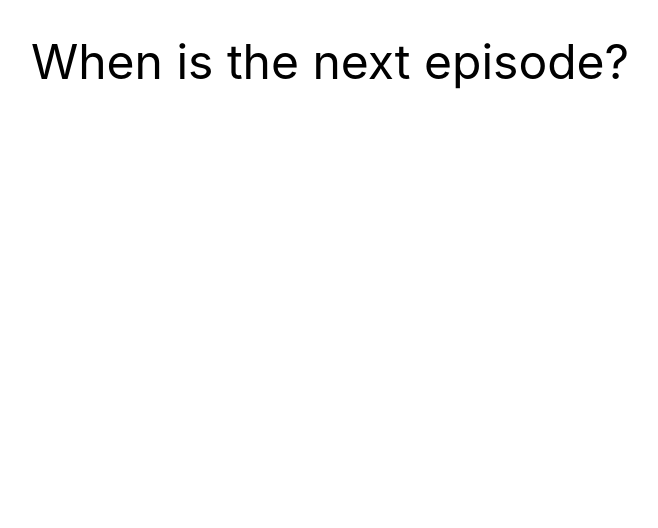
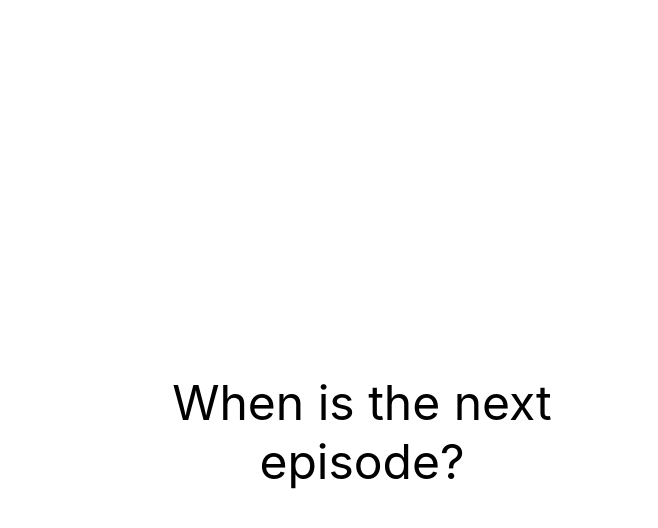
Before and after one commit to logancool/nexpisode, a React (Create React App) app: page / in a window 1280 px wide. Shown: the top 528 px of the page, without its empty margins (310-968 px from the left). Built offline with nearby package versions, Linux system fonts and the light colour scheme; no server answers.

Commit message:
add bachelorette

```diff
--- a/src/App.css
+++ b/src/App.css
@@ -4,4 +4,8 @@
 	text-align: center;
 	border: 0;
 	background-color: #fff;
+	position: fixed;
+	top: 50%;
+	left: 50%;
+	transform: translate(-50%, -50%);
 }
--- a/src/App.js
+++ b/src/App.js
@@ -16,7 +16,7 @@ import "./App.css";
 // for the url as key what's the api query
 const episodeMap = {
 	bachelor: "70869?year=25",
-	grey: "",
+	bachelorette: "71187?year=18",
 };
 const dateMap = [toSeconds, toMins, toHours, toDays];
 
@@ -93,7 +93,7 @@ const App = () => {
 						remaining...
 					</button>
 				</Route>
-				<Route exact path="/grey">
+				<Route exact path="/bachelorette" onClick={changeDate}>
 					<div className="episode">
 						{nexpisode}
 						<br />
```
